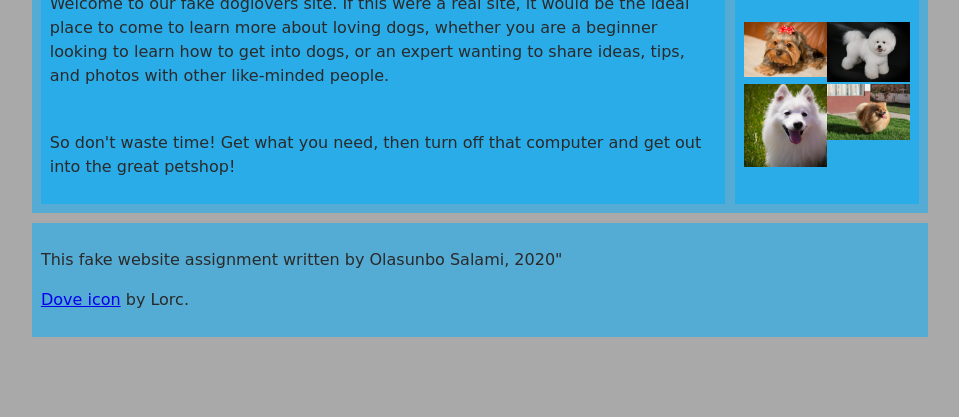
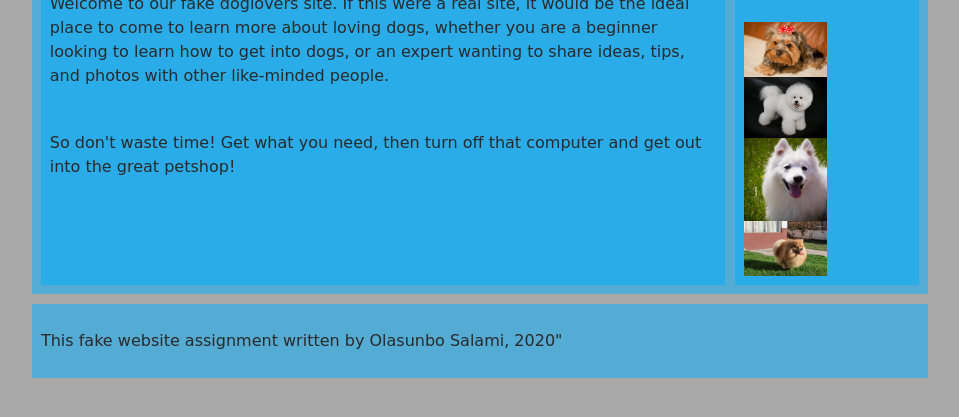
Before and after one commit to Olasunbo/Olasunbo.github.io, a plain HTML site: page Lab_3/index.html in a window 1280 px wide. Shown: the part 295-712 px from the top of the page, without its empty margins (160-1119 px from the left). Drawn offline with Linux system fonts and the light colour scheme; a web font is replaced by a local one.

Commit message:
Corrections in compliance with class

```diff
--- a/Lab_3/index.html
+++ b/Lab_3/index.html
@@ -4,7 +4,7 @@
     <meta charset="utf-8">
     <title>Olasunbo_Salami</title>
     <link href=
-    "https://fonts.googleapis.com/css2?family=Grandstander&family=Sniglet:wght@800&display=swap"
+    "https://fonts.googleapis.com/css2?family=Grandstander&family=Sniglet&display=swap"
     rel="stylesheet">
     <link rel="stylesheet" href="style.css">
 
@@ -49,25 +49,23 @@
         <h2>Favourite photos</h2>
         <!--<img src="images/stressed-meme.png" alt="Stick figure looking concerned at
         computer"> -->
-        <a href="fluffy_dog1.jpg"><img src="fluffy_dog1.jpg" alt="Small black
-          bird, black claws, long black slender beak, links to larger version of
-          the image"></a> <!--the edited photo goes in img src-->
-        <a href="fluffy_dog2.jpg"><img src="fluffy_dog2.jpg" alt="Top half of a
-          pretty bird with bright blue plumage on neck, light colored beak, blue
-          headdress, links to larger version of the image"></a>
-        <a href="fluffy_dog3.jpg"><img src="fluffy_dog3.jpg" alt="Top half of a
-          large bird with white plumage, very long curved narrow light colored
-          break, links to larger version of the image"></a>
-        <a href="fluffy_dog4.jpg"><img src="fluffy_dog4.jpg" alt="Large bird,
-          mostly white plumage with black plumage on back and rear, long straight
-          white beak, links to larger version of the image"></a>
+        <a href="fluffy_dog1.jpg"><img src="fluffy_dog1.jpg" alt="Small brown
+          dog with a red bow on its head sitting down"></a>
+          <!--the edited photo goes in img src-->
+        <a href="fluffy_dog2.jpg"><img src="fluffy_dog2.jpg" alt="Really furry
+          white poodle standing up"></a>
+        <a href="fluffy_dog3.jpg"><img src="fluffy_dog3.jpg" alt="Furry white
+          dog standing in a feild of grass with its tounge out"></a>
+        <a href="fluffy_dog4.jpg"><img src="fluffy_dog4.jpg" alt="A pomerainen
+          running in the front yard with its tounge out"></a>
       </aside>
 
     </main>
     <footer>
       <p>This fake website assignment written by Olasunbo Salami, 2020"</p>
 
-      <p><a href="http://game-icons.net/lorc/originals/dove.html">Dove icon</a> by Lorc.</p>
+      <!--<p><a href="http://game-icons.net/lorc/originals/dove.html">Dove icon</a> by Lorc.</p>
+      -->
     </footer>
   </body>
 </html>
--- a/Lab_3/style.css
+++ b/Lab_3/style.css
@@ -124,8 +124,8 @@ aside {
 }
 
 aside a {
-  display: block;
-  float: left;
+  display: flex;
+  flex-wrap: wrap;
   width: 50%;
 }
 
```
